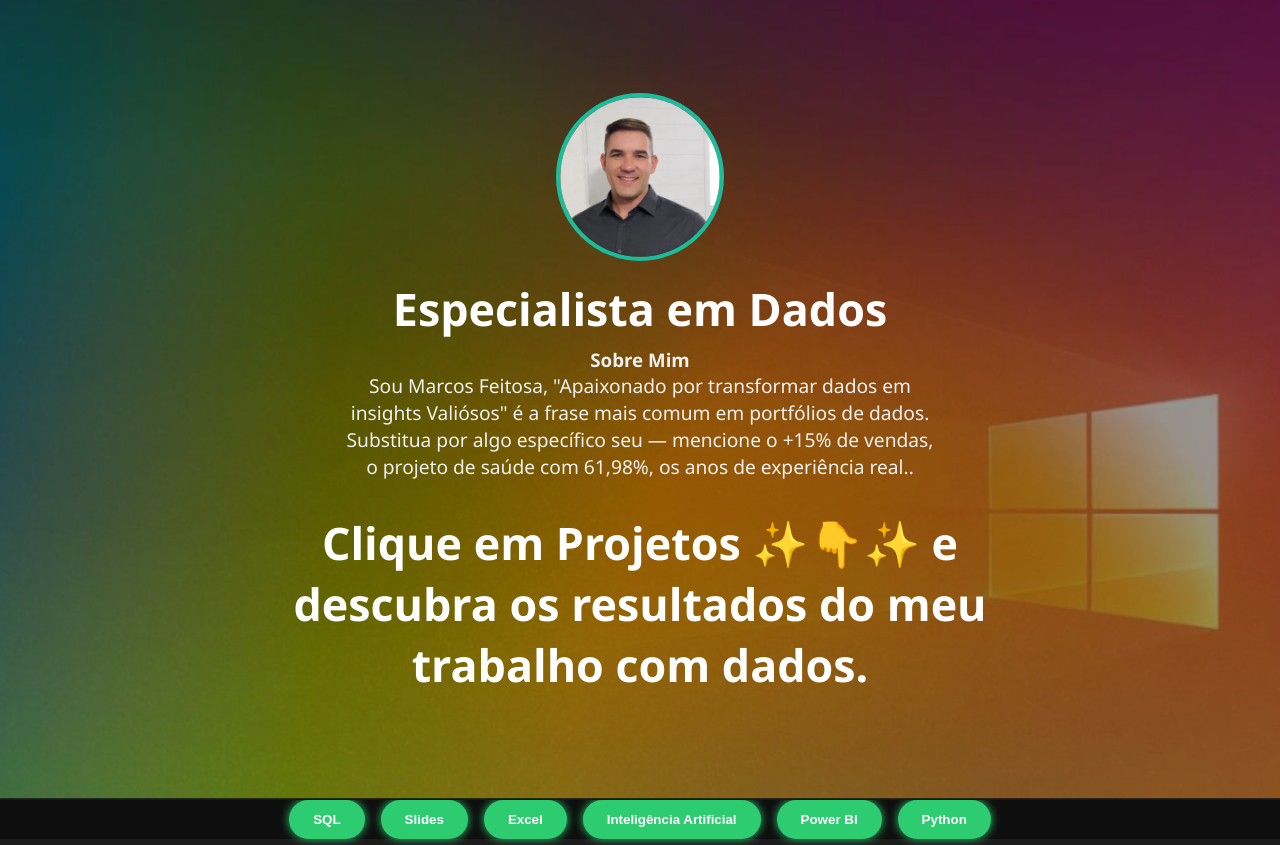
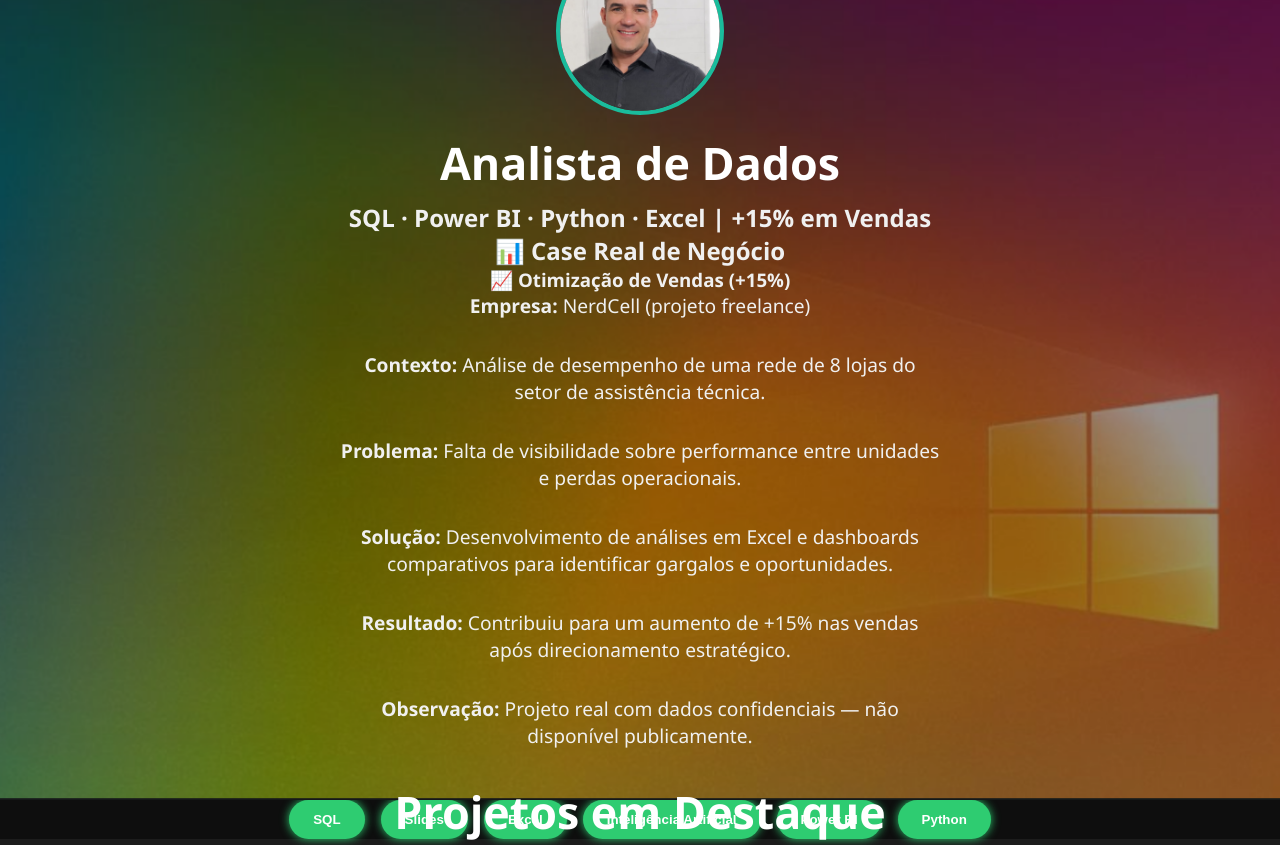
Before and after one commit to MarcosFeitosa0408/site-analista-dados, a plain HTML site: page index.html in a window 1280 px wide. Shown: the top 845 px of the page. Drawn offline with Linux system fonts and the light colour scheme.

Commit message:
Update index.html with new content and structure

```diff
--- a/index.html
+++ b/index.html
@@ -3,7 +3,7 @@
 <head>
 <meta charset="UTF-8">
 <meta name="viewport" content="width=device-width, initial-scale=1.0">
-<title>Marcos Feitosa | Especialista em Dados</title>
+<title>Marcos Feitosa | Analista de Dados | +15% em Vendas com Data Analytics</title>
 <link rel="stylesheet" href="style.css">
 <script>
 function toggleMenu(id) {
@@ -24,12 +24,29 @@ window.addEventListener("click", function(e) {
   <div class="overlay"></div>
   <div class="content">
    <img src="Captura de tela 2026-03-24 165127.png" alt="Marcos Feitosa" class="profile-pic">
-    <h1>Especialista em Dados</h1>
-    <section class="sobre">
-      <h3>Sobre Mim</h3>
-      <p>Sou Marcos Feitosa, "Apaixonado por transformar dados em insights Valiósos" é a frase mais comum em portfólios de dados. Substitua por algo específico seu — mencione o +15% de vendas, o projeto de saúde com 61,98%, os anos de experiência real..</p>
-    <section class="Projetos">
-      <h1>Clique em Projetos ✨👇✨ e descubra os resultados do meu trabalho com dados.</h1>
+   <h1>Analista de Dados</h1>
+<h2>SQL · Power BI · Python · Excel | +15% em Vendas</h2>
+    <section class="case-real">
+  <h2>📊 Case Real de Negócio</h2>
+
+  <div class="case-box">
+    <h3>📈 Otimização de Vendas (+15%)</h3>
+
+    <p><strong>Empresa:</strong> NerdCell (projeto freelance)</p>
+
+    <p><strong>Contexto:</strong> Análise de desempenho de uma rede de 8 lojas do setor de assistência técnica.</p>
+
+    <p><strong>Problema:</strong> Falta de visibilidade sobre performance entre unidades e perdas operacionais.</p>
+
+    <p><strong>Solução:</strong> Desenvolvimento de análises em Excel e dashboards comparativos para identificar gargalos e oportunidades.</p>
+
+    <p><strong>Resultado:</strong> Contribuiu para um aumento de +15% nas vendas após direcionamento estratégico.</p>
+
+    <p><strong>Observação:</strong> Projeto real com dados confidenciais — não disponível publicamente.</p>
+  </div>
+
+</section>
+      <h1>Projetos em Destaque</h1>
     </section>
   </div>
 </header>
```
